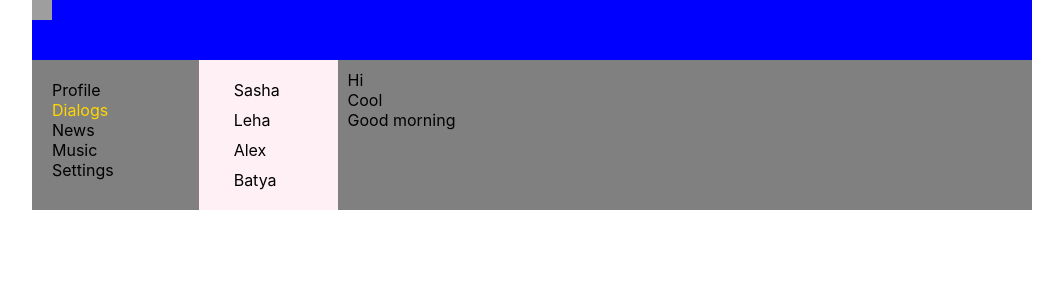
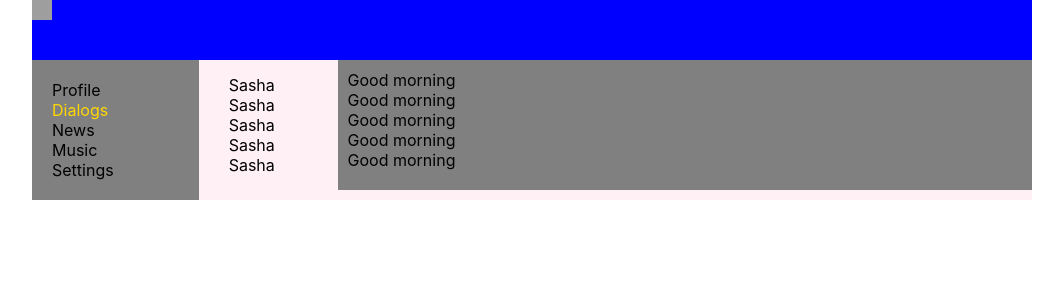
Before and after one commit to Arhontes/samurai-way-javascript, a React (Create React App) app: page /dialogs in a window 1280 px wide. Shown: the top 300 px of the page, without its empty margins (108-1171 px from the left). Built offline with nearby package versions, Linux system fonts and the light colour scheme; grey boxes are pictures that could not be loaded.

Commit message:
Work with data in array. Added folders for components and data

```diff
--- /dev/null
+++ b/src/components/Dialogs/DialogItem/DialogItem.jsx
@@ -0,0 +1,26 @@
+import s from './DialogItem.module.css'
+import {NavLink} from "react-router-dom";
+
+
+const DialogItem = (props)=>{
+    let path = "/dialogs/"+props.id
+    return (
+        <div className = {s.dialog}>
+            <NavLink to = {path} className={navData=>navData.isActive ? s.active:s.dialogsItems}>{props.name}</NavLink>
+        </div>
+    )
+}
+let dialogsData = [
+    {id:1 ,name:'Sasha' },
+    {id:2 ,name:'Sasha' },
+    {id:3 ,name:'Sasha' },
+    {id:4 ,name:'Sasha'},
+    {id:5 ,name:'Sasha'}
+]
+
+let dialogsElement = dialogsData.map(d=> <DialogItem name={d.name} id={d.id} />);
+
+
+
+
+export default dialogsElement;
--- /dev/null
+++ b/src/components/Dialogs/DialogItem/DialogItem.module.css
@@ -0,0 +1,15 @@
+
+.dialogsItems{
+    color:black;
+    padding: 15px;
+    text-decoration: none;
+}
+.dialogsItems .dialog{
+ padding: 5px;
+}
+
+.dialogsItems .active{
+    padding: 10px;
+    color: brown;
+    text-decoration: none;
+}
--- a/src/components/Dialogs/Dialogs.jsx
+++ b/src/components/Dialogs/Dialogs.jsx
@@ -1,44 +1,18 @@
 import s from './Dialogs.module.css'
-import {NavLink} from "react-router-dom";
 
-const DialogItem = (props)=>{
-    let path = "/dialogs/"+props.id
-    return (
-
-        <div className = {s.dialog}>
-            <NavLink to = {path} className={navData=>navData.isActive ? s.active:s.dialogsItems}>{props.name}</NavLink>
-        </div>
-    )
-}
-
-const Message = (props)=>{
-    return (
-        <div> {props.message}</div>
-    )
-}
+import messagesElement from "./Message/Message";
+import dialogsElement from "./DialogItem/DialogItem";
 
 const Dialogs = (props) => {
     return(
         <div className={s.dialogs}>
             <div className={s.dialogsItems}>
-
-                <DialogItem name ="Sasha" id="1"/>
-                <DialogItem name ="Leha" id="2"/>
-                <DialogItem name ="Alex" id="3"/>
-                <DialogItem name ="Batya" id="4"/>
-
+                {dialogsElement}
             </div>
-
             <div className={s.messages}>
-
-                <Message message="Hi"/>
-                <Message message="Cool"/>
-                <Message message="Good morning"/>
+                {messagesElement}
             </div>
-
-
         </div>
-
     )
 }
 export default Dialogs;
--- /dev/null
+++ b/src/components/Dialogs/Message/Message.jsx
@@ -0,0 +1,21 @@
+import s from './Message.module.css'
+import {NavLink} from "react-router-dom";
+
+const Message = (props)=>{
+    return (
+        <div className={s.dialog}>{props.message}</div>
+    )
+}
+let messageData = [
+    {id: 1, message:'Good morning' },
+    {id: 2, message:'Good morning'  },
+    {id: 3, message:'Good morning'  },
+    {id: 4, message:'Good morning'  },
+    {id: 5, message:'Good morning'  }
+]
+let messagesElement = messageData.map(message=><Message message={message.message} />);
+
+
+
+
+export default messagesElement;
--- /dev/null
+++ b/src/components/Dialogs/Message/Message.module.css
@@ -0,0 +1,25 @@
+.dialogs{
+    display: grid;
+    grid-template-columns: 2fr 10fr;
+}
+.dialogsItems{
+    color:black;
+    padding: 15px;
+    text-decoration: none;
+}
+.dialogsItems .dialog{
+ padding: 5px;
+}
+.dialogsItems .messageContainer{
+
+}
+.dialogsItems .active{
+    padding: 10px;
+    color: brown;
+    text-decoration: none;
+}
+
+.messages{
+    background-color:gray;
+    padding: 10px;
+}
```
Also changed, not shown: src/components/Profile/Myposts/MyPosts.jsx (+5 -2 lines).
